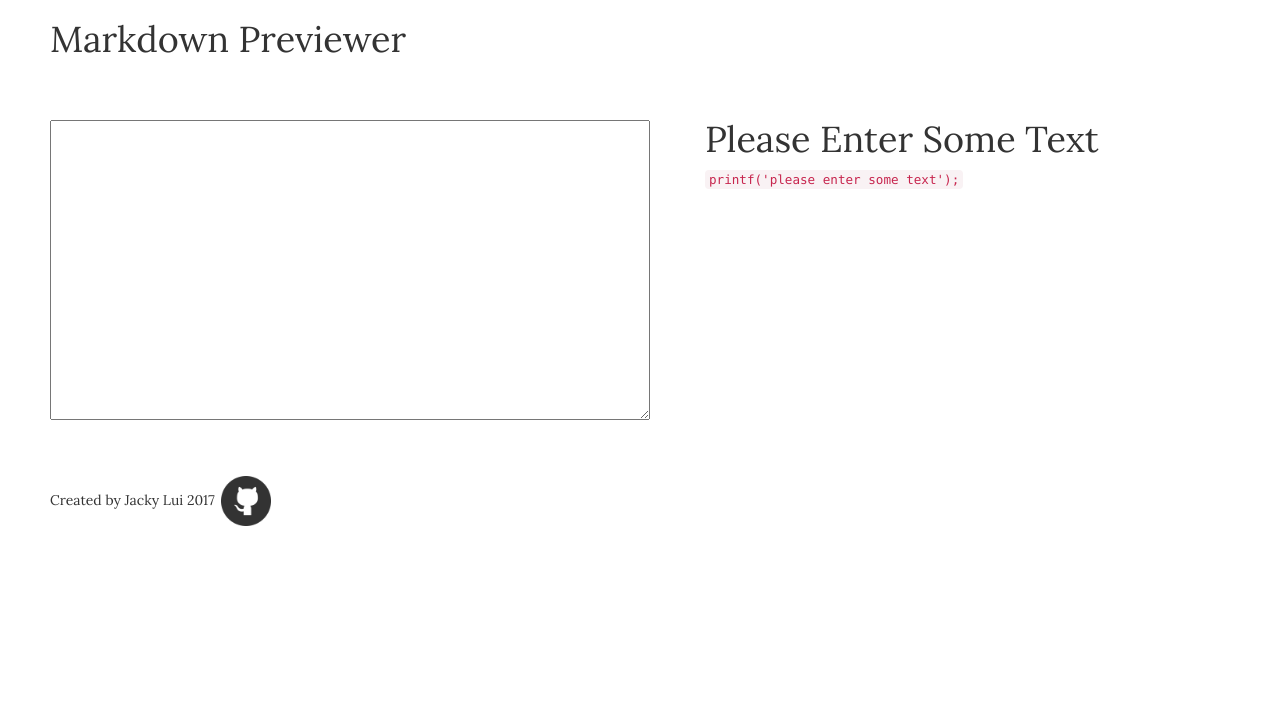
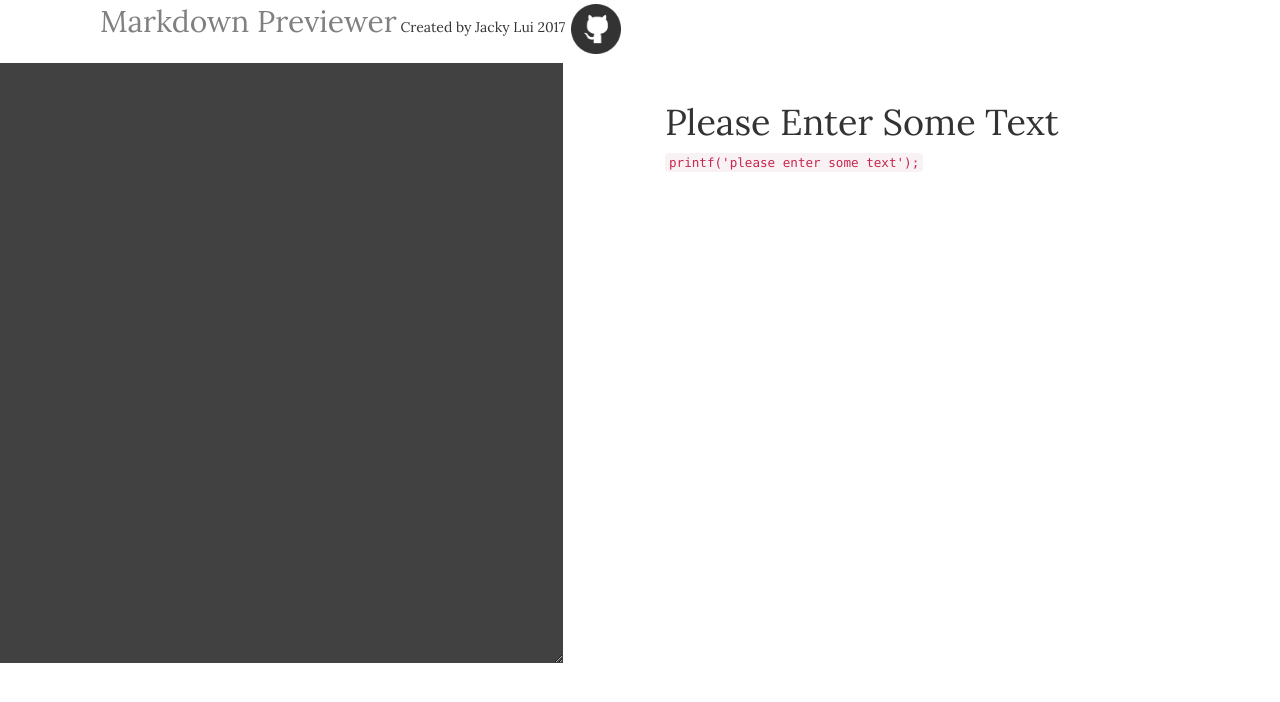
Before and after one commit to Recelis/markdown, a React (Create React App) app: page / in a window 1280 px wide. Shown: the top 702 px of the page. Built offline with nearby package versions, Linux system fonts and the light colour scheme.

Commit message:
added github, restyling

```diff
--- a/src/App.css
+++ b/src/App.css
@@ -1,26 +1,6 @@
 .App {
   text-align: center;
-}
-
-.App-logo {
-  animation: App-logo-spin infinite 20s linear;
-  height: 80px;
-}
-
-.App-header {
-  background-color: #222;
-  height: 150px;
-  padding: 20px;
-  color: white;
-}
-
-.App-intro {
-  font-size: large;
-}
-
-@keyframes App-logo-spin {
-  from { transform: rotate(0deg); }
-  to { transform: rotate(360deg); }
+  height:100%;
 }
 
 .github{
--- a/src/App.js
+++ b/src/App.js
@@ -12,12 +12,13 @@ class App extends Component {
   render() {
     return (
       <div>
-        <h1 className="title">Markdown Previewer</h1>
+        <p className="copyright"><span className = "title">Markdown Previewer</span> Created by Jacky Lui 2017
+        <span><button onClick = {()=>this.openWindow()}className = "github"><img className = "github" src = {github}></img></button></span>
+        </p>
         <Converter
         />
-        <p className="copyright">Created by Jacky Lui 2017
-        <span><button onClick = {()=>this.openWindow()}className = "github"><img className = "github" src = {github}></img></button></span>
-        </p>
+
+
       </div>
     );
   }
--- a/src/components/Converter.js
+++ b/src/components/Converter.js
@@ -20,8 +20,8 @@ class Converter extends Component {
     return (
       <div>
         <div className="row">
-        <div className="col-xs-6"><textArea onSubmit={this.handleSubmit} value={this.state.value} onChange={this.handleChange}  className="inputText"/></div>
-        <div className="col-xs-6"><MyMarkDown
+          <div className="col-xs-6"><textArea onSubmit={this.handleSubmit} value={this.state.value} onChange={this.handleChange}  className="inputText"/></div>
+          <div className="col-xs-6"><MyMarkDown
         value={this.state.value}
         /></div>
         </div>
--- a/src/index.css
+++ b/src/index.css
@@ -1,27 +1,40 @@
 body {
-  margin: 0;
-  padding: 0;
+  margin:0px;
+  padding:0px;
+  height:100px;
   font-family: sans-serif;
 }
 
 .title{
   margin-left:50px;
   font-family: 'Lora', serif;
+  font-size:30px;
+  text-align:left;
+  color:grey;
 }
+
 .inputText{
-  width:600px;
-  height:300px;
-  margin:50px;
+  width:90%;
+  height:600px;
+  margin:0px 50px 0px 0px;
+  padding:10px;
+  padding-left:30px;
+  border:solid 0px transparent;
+  background-color:rgb(65, 65, 65);
+  color:rgb(212, 212, 212);
+  font-family: Helvetica, Arial, sans-serif;
+  font-size:15px;
 }
 
 .convertedText{
   font-family: 'Lora', serif;
-  width:600px;
-  height:300px;
-  margin:50px;
+  width:90%;
+  margin:10px 50px 10px 0px;
+  padding:10px;
 }
 
 .copyright{
   font-family: 'Lora', serif;
   margin-left:50px;
+  border: solid 0px grey;
 }
```
